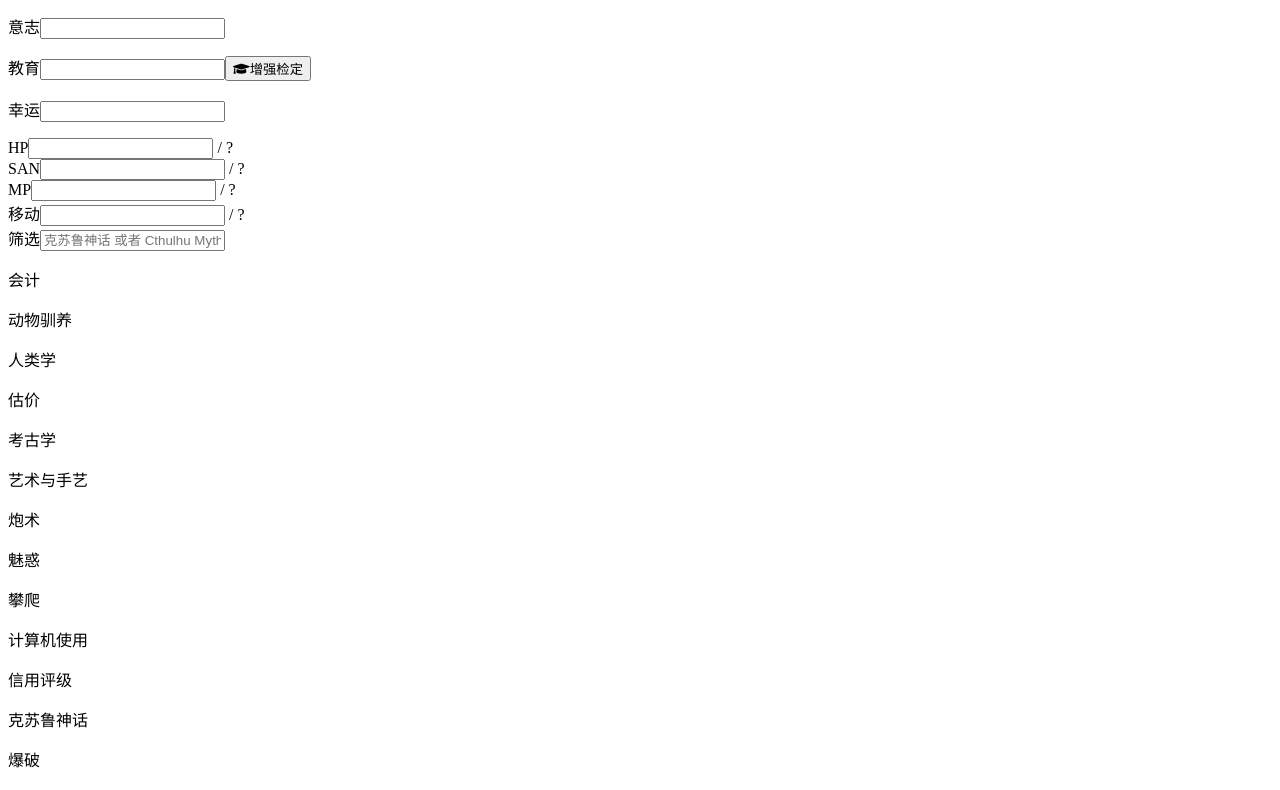
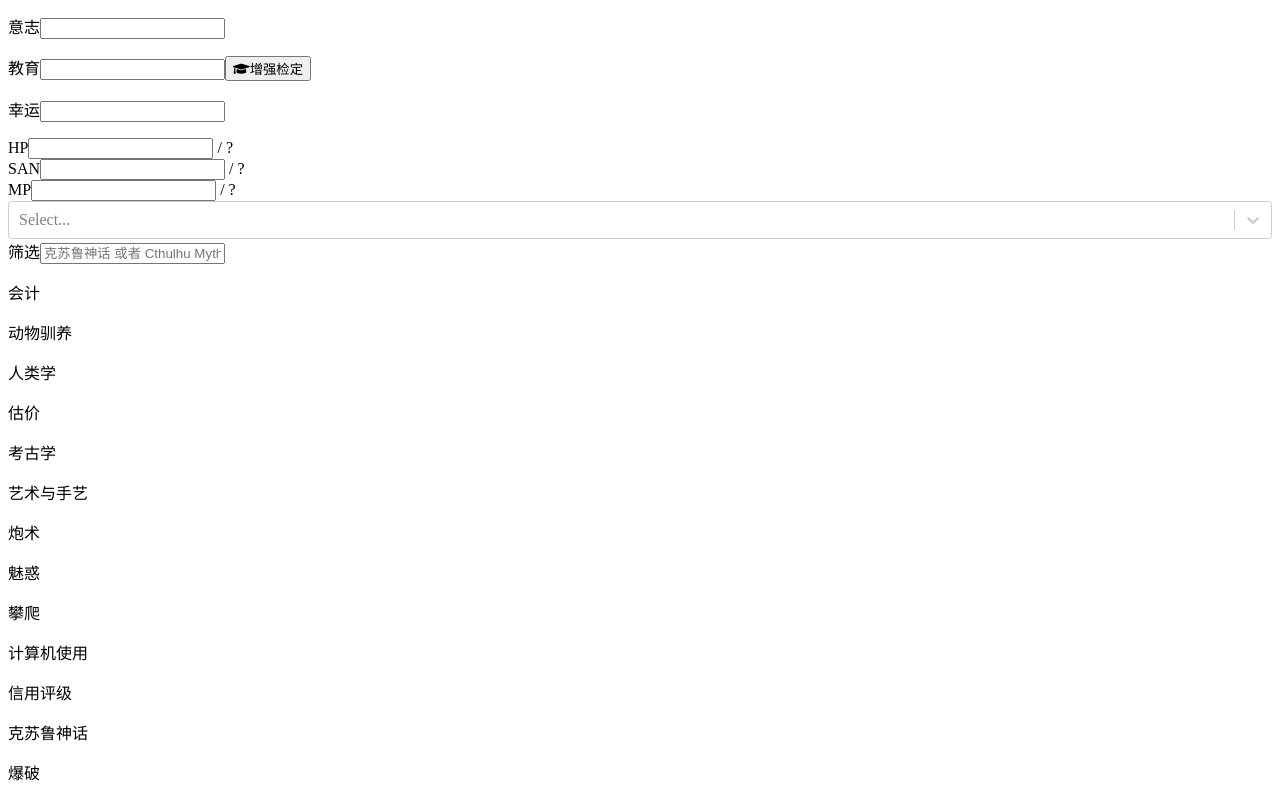
Before and after one commit to quanbrew/chareets, a React (Vite) app: page / in a window 1280 px wide. Shown: the part 1120-1910 px from the top of the page. Built offline with nearby package versions, Linux system fonts and the light colour scheme.

Commit message:
refactor

```diff
--- a/package.json
+++ b/package.json
@@ -16,7 +16,7 @@
   },
   "scripts": {
     "start": "parcel src/index.html",
-    "build": "parcel build src/index.html"
+    "build": "NODE_ENV=production parcel build src/index.html"
   },
   "devDependencies": {
     "@types/jest": "^23.3.1",
--- a/src/Characteristics.tsx
+++ b/src/Attributes.tsx
@@ -4,6 +4,7 @@ import {faDice, faGraduationCap} from "@fortawesome/free-solid-svg-icons";
 import NumberInput from './fields/NumberInput';
 import {Map} from "immutable";
 import {randomIntFromInterval, roll} from "./utils";
+import {Status} from "./Status";
 
 
 interface FieldProps {
@@ -40,11 +41,11 @@ class Field extends React.PureComponent<FieldProps> {
 
 
 class AgeField extends React.PureComponent<FieldProps> {
-  auto_age = (): number => Array.from(Array(4).keys())
+  autoAge = (): number => Array.from(Array(4).keys())
     .map((): number => randomIntFromInterval(15, 90))
     .reduce((a, b) => Math.min(a, b), 100);
 
-  private static age_hint(age: number) {
+  private static ageHint(age: number) {
     let hint = null;
     if (age < 15 || age > 90) {
       hint = <span>超过规则范围，请咨询主持人。</span>
@@ -78,7 +79,7 @@ class AgeField extends React.PureComponent<FieldProps> {
     const age = this.props.value;
     let hint = null;
     if (age !== undefined) {
-      hint = AgeField.age_hint(age);
+      hint = AgeField.ageHint(age);
     }
     return (
       <div className="">
@@ -86,7 +87,7 @@ class AgeField extends React.PureComponent<FieldProps> {
         <NumberInput value={this.props.value} id={this.props.name}
                      onChange={this.props.set}
                      className=""/>
-        <button className="" onClick={() => this.props.set(this.auto_age())}><FontAwesomeIcon icon={faDice}/></button>
+        <button className="" onClick={() => this.props.set(this.autoAge())}><FontAwesomeIcon icon={faDice}/></button>
         <p className="help">{hint}</p>
       </div>
     )
@@ -100,12 +101,12 @@ interface Props {
 }
 
 
-class Characteristics extends React.Component<Props, {}> {
+class Attributes extends React.Component<Props, {}> {
   shouldComponentUpdate(next: Props) {
     return !this.props.attributes.equals(next.attributes)
   }
 
-  auto_roll = () => {
+  autoRoll = () => {
     const r = (n: number, face: number): number =>
       roll(n, face).reduce((x, y) => x + y);
     const attr = this.props.attributes;
@@ -131,23 +132,24 @@ class Characteristics extends React.Component<Props, {}> {
     });
     return (
       <div className="">
-        <AgeField label="年龄" upper={99} {...name("age")}/>
-        <button className="" onClick={this.auto_roll}><FontAwesomeIcon icon={faDice}/>属性</button>
-        <Field label="力量" upper={99} {...name("str")}/>
-        <Field label="体质" upper={99} {...name("con")}/>
-        <Field label="体型"          {...name("siz")}/>
-        <Field label="敏捷" upper={99} {...name("dex")}/>
-        <Field label="外貌" upper={99} {...name("app")}/>
-        <Field label="智力" upper={99} {...name("int")}/>
-        <Field label="意志"          {...name("pow")}/>
-        <Field label="教育" upper={99} {...name("edu")}>
+        <AgeField label="年龄" {...name("age")} upper={99}/>
+        <button className="" onClick={this.autoRoll}><FontAwesomeIcon icon={faDice}/>属性</button>
+        <Field label="力量" {...name("str")} upper={99}/>
+        <Field label="体质" {...name("con")} upper={99}/>
+        <Field label="体型" {...name("siz")}/>
+        <Field label="敏捷" {...name("dex")} upper={99}/>
+        <Field label="外貌" {...name("app")} upper={99}/>
+        <Field label="智力" {...name("int")} upper={99}/>
+        <Field label="意志" {...name("pow")}/>
+        <Field label="教育" {...name("edu")} upper={99}>
           <button><FontAwesomeIcon icon={faGraduationCap}/>增强检定</button>
         </Field>
-        <Field label="幸运" upper={99} {...name("luck")}/>
+        <Field label="幸运" {...name("luck")} upper={99}/>
+        <Status attributes={this.props.attributes}/>
       </div>
     )
   }
 }
 
 
-export default Characteristics;
+export default Attributes;
--- a/src/Sheet.tsx
+++ b/src/Sheet.tsx
@@ -4,8 +4,7 @@ import './Sheet.sass';
 
 import logo from './logo.svg';
 import Information from './Information';
-import Characteristics from './Characteristics';
-import {Status} from './Status';
+import Attributes from './Attributes';
 import {Skills} from "./Skills";
 
 export class SheetData {
@@ -44,8 +43,7 @@ class Sheet extends React.Component<{}, SheetData> {
           </header>
 
           <Information information={this.state.information} set={this.setInformation}/>
-          <Characteristics attributes={this.state.attributes} set={this.setAttributes}/>
-          <Status attributes={this.state.attributes}/>
+          <Attributes attributes={this.state.attributes} set={this.setAttributes}/>
           <Skills attributes={this.state.attributes}/>
         </div>
       </SheetContext.Provider>
--- a/src/Skills.tsx
+++ b/src/Skills.tsx
@@ -44,10 +44,10 @@ class SkillItem extends React.Component<Skill & ItemProps, ItemState> {
         const choices = contains.map((x, i) => ({label: x.label, value: i}));
         select = <Select options={choices}/>
       }
-      return <p>
+      return <div>
         <input onChange={(e) => this.setSkill({label: e.currentTarget.value})} value={this.state.skill.label}/>
         {select}{cancelButton}{editButton}{addButton}
-      </p>
+      </div>
     }
     else {
       return <p onClick={this.startEdit}>{this.props.label}</p>;
--- a/src/Status.tsx
+++ b/src/Status.tsx
@@ -2,25 +2,26 @@ import * as React from 'react';
 import {Map} from "immutable";
 import {div} from "./utils";
 import NumberInput from "./fields/NumberInput";
+import Select from "react-select";
 
 
-interface FieldProps {
+interface ItemProps {
   label: string;
-  max?: number;
+  upper?: number;
 }
 
 
-interface FieldState {
+interface ItemState {
   value?: number;
   edited: boolean;
 }
 
 
-class Field extends React.Component<FieldProps, FieldState> {
-  constructor(props: FieldProps) {
+class StatusItem extends React.Component<ItemProps, ItemState> {
+  constructor(props: ItemProps) {
     super(props);
-    if (props.max !== undefined) {
-      this.state = {value: props.max, edited: false};
+    if (props.upper !== undefined) {
+      this.state = {value: props.upper, edited: false};
     }
     else {
       this.state = {edited: false};
@@ -28,21 +29,44 @@ class Field extends React.Component<FieldProps, FieldState> {
   }
 
   render() {
-    const max = this.props.max;
+    const upper = this.props.upper;
     const value = this.state.value;
     const label = this.props.label;
     const onChange = (v: number) => this.setState({value: v, edited: true});
-    const upperLimitHint = <span className=""> / {max === undefined ? "?" : max}</span>;
+    const upperLimitHint = <span className=""> / {upper === undefined ? "?" : upper}</span>;
 
     return (
       <div className="">
         <label className="" htmlFor={label}>{label}</label>
-        <NumberInput upper={max} id={label} className="input"
-                     value={this.state.edited ? value : max} onChange={onChange}/>
+        <NumberInput upper={upper} id={label} className="input"
+                     value={this.state.edited ? value : upper} onChange={onChange}/>
         {upperLimitHint}
       </div>);
   }
 }
+
+
+class StatusSelect extends React.Component {
+  private status = {
+    physical_normal: "身体正常",
+    psychological_normal: "心理正常",
+    insanity_indefinite: "不定时疯狂",
+    insanity_permanent: "永久疯狂",
+    insanity_temporary: "临时疯狂",
+    major_wound: "重伤",
+    dying: "濒死",
+    dead: "死亡"
+  };
+
+  render() {
+    const statusOptions = [];
+    for (let key in this.status) {
+      statusOptions.push({value: key, label: this.status[key]})
+    }
+    return <Select isMulti options={statusOptions}/>
+  }
+}
+
 
 
 interface Props {
@@ -91,18 +115,20 @@ export class Status extends React.Component<Props, {}> {
     }
   }
 
+
   render() {
     const [db, build] = this.db_and_build();
+    const mov = this.mov();
     const db_field = db === null ? null : <p>伤害加深（DB）：{db}</p>;
-    const build_field = build === null ? null : <p>体格：{build}</p>;
+    const build_field = build === null ? null : <p>体格（Build）：{build}</p>;
+    const mov_field = mov === null ? null : <p>移动力（MOV）：{mov}</p>;
     return (
       <div className="status">
         <div className="">
-          <Field label="HP" max={this.hp()}/>
-          <Field label="SAN" max={this.san()}/>
-          <Field label="MP" max={this.mp()}/>
-          <Field label="移动" max={this.mov()}/>
-          {db_field}{build_field}
+          <StatusItem label="HP" upper={this.hp()}/>
+          <StatusItem label="SAN" upper={this.san()}/>
+          <StatusItem label="MP" upper={this.mp()}/>
+          {db_field}{build_field}{mov_field}<StatusSelect/>
         </div>
       </div>
     )
@@ -120,40 +146,24 @@ export class Status extends React.Component<Props, {}> {
     return [null, null];
   }
 
-  private mov(): number | undefined {
+  private mov(): number | null {
 
     const dex = this.props.attributes.get("dex");
     const str = this.props.attributes.get("str");
     const siz = this.props.attributes.get("siz");
     const age = this.props.attributes.get("age", 20);
     if ([dex, str, siz].some((x?: number) => x === undefined)) {
-      return undefined;
+      return null;
     }
     let mov = 0;
-    if (dex < siz && str < siz) {
-      mov = 7
-    }
-    if (dex >= siz || str >= siz) {
-      mov = 8
-    }
-    if (dex > siz && str > siz) {
-      mov = 9
-    }
-    if (age >= 80) {
-      mov -= 5
-    }
-    else if (age >= 70) {
-      mov -= 4
-    }
-    else if (age >= 60) {
-      mov -= 3
-    }
-    else if (age >= 50) {
-      mov -= 2
-    }
-    else if (age >= 40) {
-      mov -= 1
-    }
+    if (dex < siz && str < siz) mov = 7;
+    if (dex >= siz || str >= siz) mov = 8;
+    if (dex > siz && str > siz) mov = 9;
+    if (age >= 80) mov -= 5;
+    else if (age >= 70) mov -= 4;
+    else if (age >= 60) mov -= 3;
+    else if (age >= 50) mov -= 2;
+    else if (age >= 40) mov -= 1;
     return mov;
   }
 }
--- a/src/skill_data.ts
+++ b/src/skill_data.ts
@@ -134,6 +134,3 @@ export const skills: Array<Skill> = [
   {label: "语言", en: "Language (Other)", initial: 1, tag: "blank", contains: languages},
   {label: "语言（母语）", en: "Language (Own)", initial: undefined, tag: "blank", contains: languages}
 ];
-
-
-export default skills;
```
